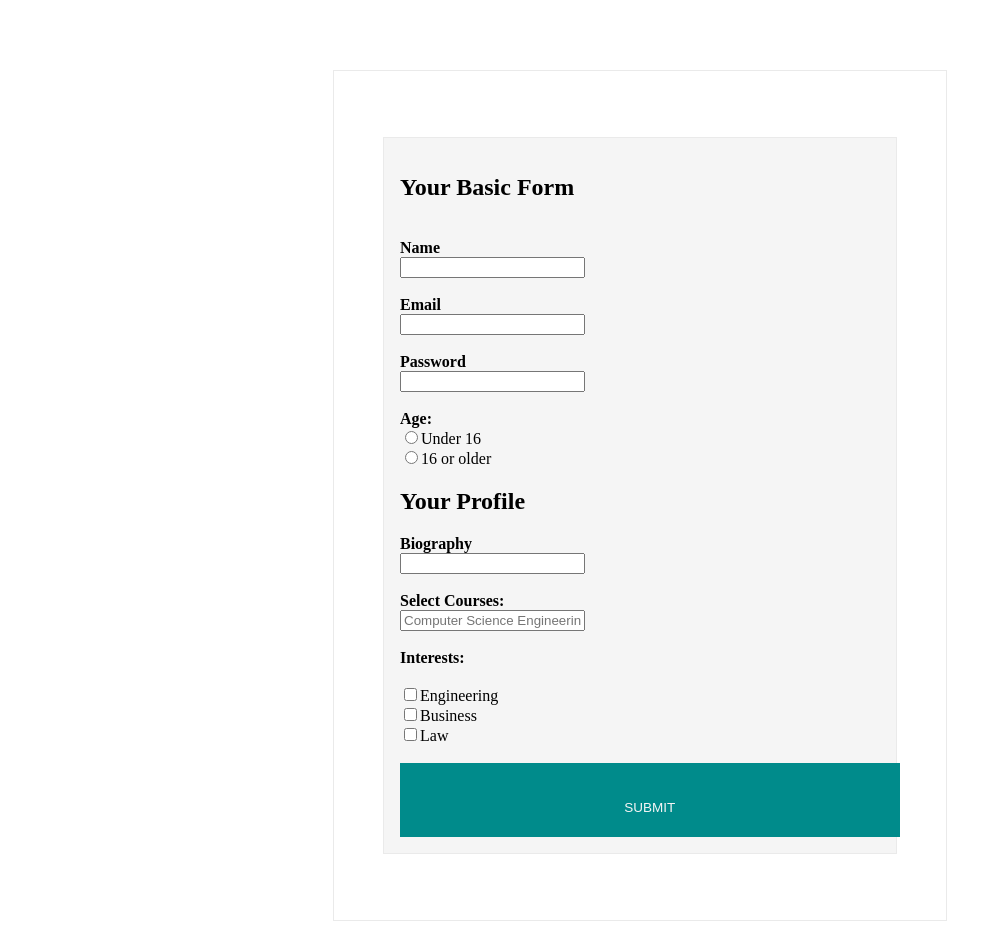
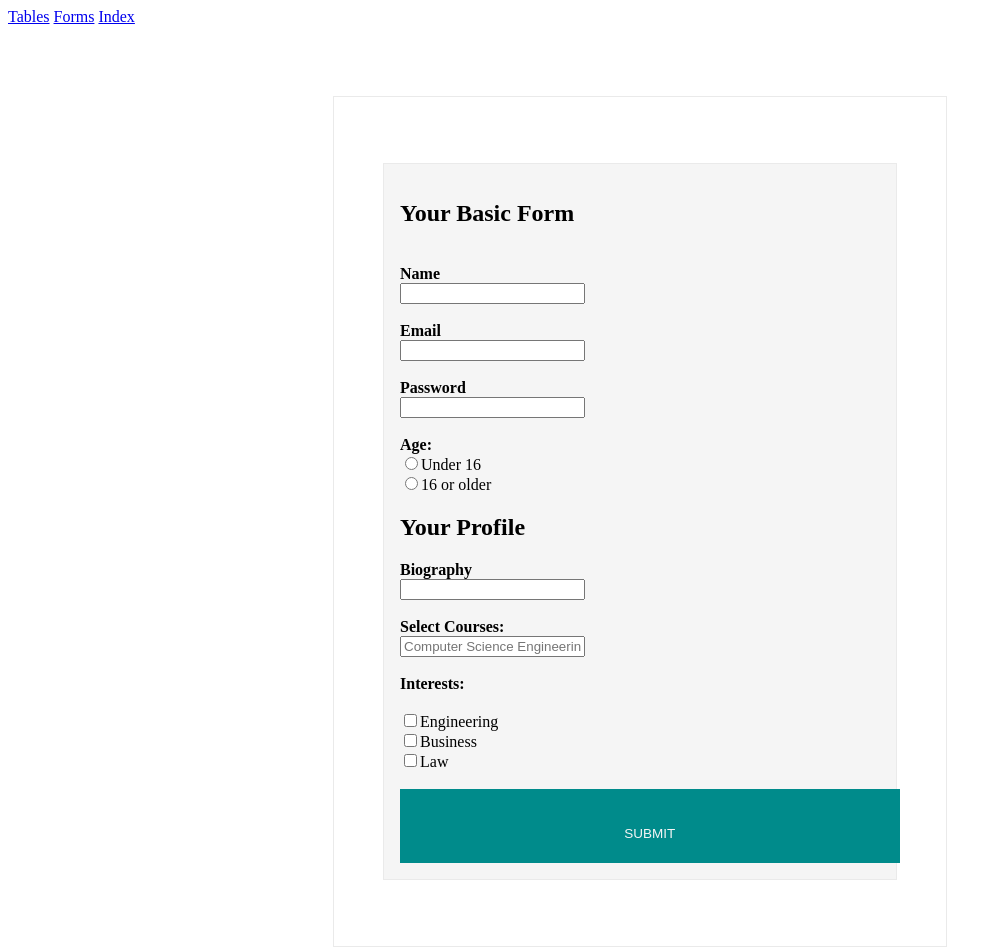
Before and after one commit to ndoan24/Forms-and-Tables-, a plain HTML site: page forms.html in a window 1280 px wide. Shown: the whole page, without its empty margins (0-1002 px from the left). Drawn offline with Linux system fonts and the light colour scheme.

Commit message:
changes to link

```diff
--- a/forms.html
+++ b/forms.html
@@ -9,6 +9,13 @@
 
 
 </head>
+
+<header>
+    <a class="nav" href="tables.html">Tables</a>
+    <a class="nav" href="forms.html">Forms</a>
+    <a class="nav" href="index.html">Index</a>
+
+</header>
 
 <body>
 
```
Also changed, not shown: index.html (+3 -1 lines), tables.html (+1 -0 lines).
